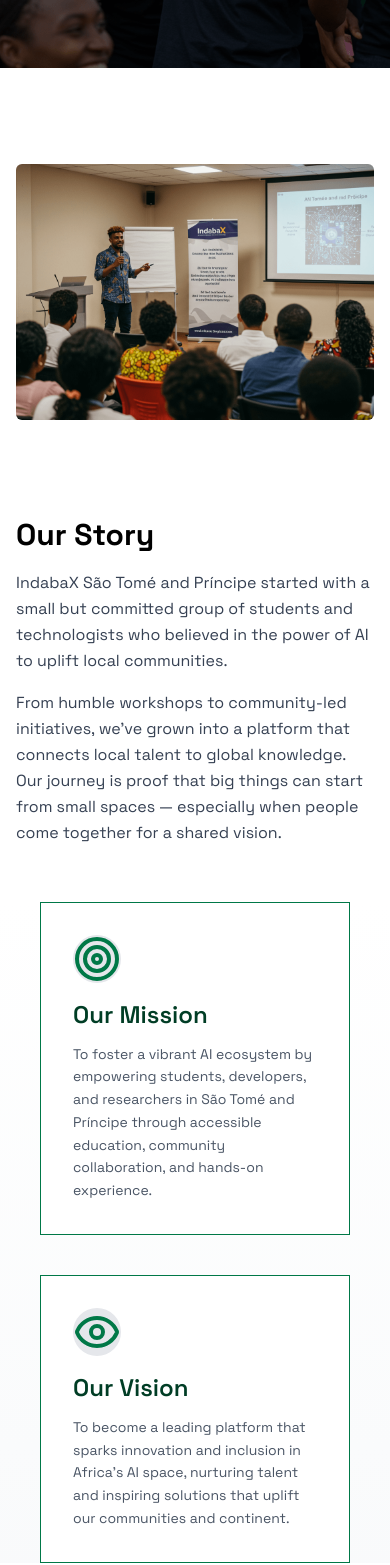
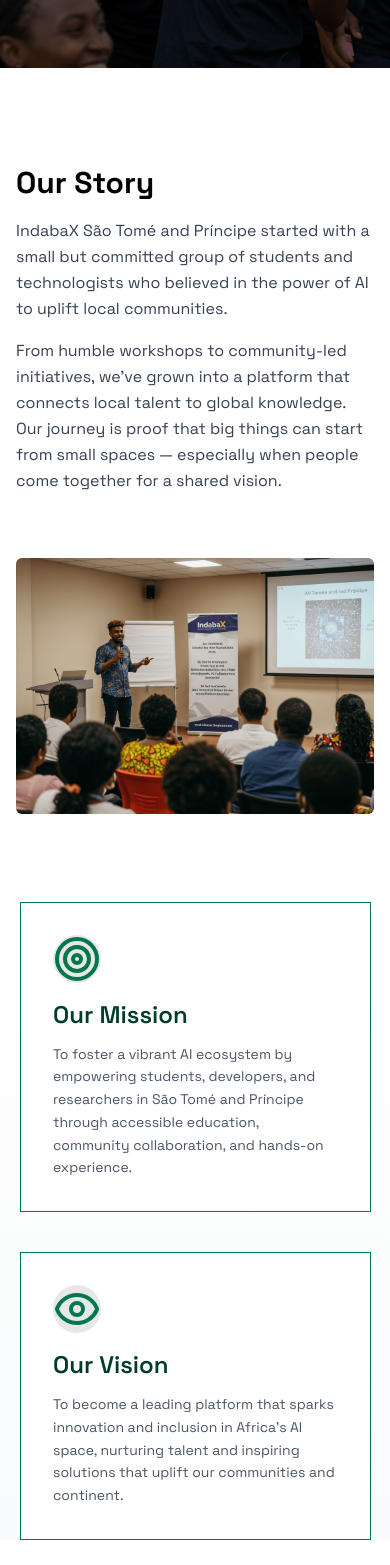
Before and after one commit to MOSOBELULU/indabaX, a React (Vite) app: page /aboutus in a window 390 px wide. Shown: the part 432-1997 px from the top of the page. Built offline with nearby package versions, Linux system fonts and the light colour scheme.

Commit message:
wip: fixing mission and vision padding

```diff
--- a/src/components/about/MissionVision.jsx
+++ b/src/components/about/MissionVision.jsx
@@ -14,7 +14,9 @@ export default function MissionVision() {
           whileInView={{ opacity: 1, x: 0 }}
           transition={{ duration: 0.8, ease: "easeInOut" }}
           viewport={{ once: true }}
-          className="bg-white p-8 shadow-l  border border-[#007847]"
+className="bg-white p-8 shadow-l border border-[#007847] w-[90vw] -ml-5 md:w-auto"
+
+
         >
           <Target className="text-[#007847] rounded-full bg-gray-200 w-12 h-12 mb-4" />
           <h3 className="text-2xl font-semibold mb-3 text-[#003d25]">Our Mission</h3>
@@ -31,7 +33,7 @@ export default function MissionVision() {
           whileInView={{ opacity: 1, x: 0 }}
           transition={{ duration: 0.8, ease: "easeInOut", delay: 0.1 }}
           viewport={{ once: true }}
-          className="bg-white p-8 shadow-l border border-[#007847]  "
+          className="bg-white p-8 shadow-l border border-[#007847] w-[90vw] -ml-5 md:w-auto "
         >
 
           <Eye className="text-[#007847] rounded-full bg-gray-200 w-12 h-12 mb-4" />
--- a/src/components/about/OurStory.jsx
+++ b/src/components/about/OurStory.jsx
@@ -5,9 +5,7 @@ export default function OurStory() {
   return (
     <section className="py-24 bg-white sm:py-32 lg:py-40">
       <div className="max-w-7xl px-4 sm:px-6 lg:px-8 mx-auto">
-    <div className="grid grid-cols-1 md:grid-cols-2 items-center gap-y-16 md:gap-y-24 md:gap-x-24">
-
-
+        <div className="flex flex-col-reverse md:grid md:grid-cols-2 items-center gap-y-16 md:gap-y-24 md:gap-x-24">
           <motion.div
             initial={{ opacity: 0, x: -40 }}
             whileInView={{ opacity: 1, x: 0 }}
@@ -29,15 +27,12 @@ export default function OurStory() {
                 transition={{
                   duration: 4,
                   repeat: Infinity,
-    ease: "easeInOut"
+                  ease: "easeInOut",
                 }}
                 className="hidden md:block absolute h-48 sm:h-56 md:h-70 origin-bottom-right scale-90 rounded-md -bottom-10 -right-10 shadow-xl hover:scale-100 transition-transform duration-500"
               />
-
             </div>
           </motion.div>
-
-
 
           <motion.div
             initial={{ opacity: 0, x: 40 }}
@@ -50,15 +45,15 @@ export default function OurStory() {
               Our Story
             </h2>
             <p className="mt-4 text-base sm:text-lg leading-relaxed text-gray-700">
-              IndabaX São Tomé and Príncipe started with a small but committed group
-              of students and technologists who believed in the power of AI to uplift
-              local communities.
+              IndabaX São Tomé and Príncipe started with a small but committed
+              group of students and technologists who believed in the power of
+              AI to uplift local communities.
             </p>
             <p className="mt-4 text-base sm:text-lg leading-relaxed text-gray-700">
-              From humble workshops to community-led initiatives, we’ve grown into a
-              platform that connects local talent to global knowledge. Our journey is
-              proof that big things can start from small spaces — especially when people
-              come together for a shared vision.
+              From humble workshops to community-led initiatives, we’ve grown
+              into a platform that connects local talent to global knowledge.
+              Our journey is proof that big things can start from small spaces —
+              especially when people come together for a shared vision.
             </p>
           </motion.div>
         </div>
--- a/src/components/reusable/CTA.jsx
+++ b/src/components/reusable/CTA.jsx
@@ -1,11 +1,11 @@
 /* eslint-disable no-unused-vars */
-import { Users, ArrowUp } from "lucide-react";
+import { ArrowUp } from "lucide-react";
 import { motion } from "framer-motion";
 
 export default function CTA() {
   return (
   <motion.section
-  className="relative text-black py-12 px-6 sm:px-10 md:px-20 max-w-5xl mx-auto my-12 rounded-2xl overflow-hidden"
+  className="relative py-12 px-6 sm:px-10 md:px-20 max-w-5xl mx-auto my-12  overflow-hidden"
   initial={{ opacity: 0, y: 40 }}
   animate={{ opacity: 1, y: 0 }}
   transition={{ duration: 0.8, ease: "easeOut" }}
@@ -19,7 +19,7 @@ export default function CTA() {
 
   <div className="relative z-10 text-white">
     <div className="flex flex-col sm:flex-row items-center sm:items-center gap-4 mb-6">
-      <Users className="w-10 h-10 text-white" />
+
       <h2 className="text-2xl sm:text-3xl font-semibold tracking-wide">
         Join Our Growing AI Community
       </h2>
--- a/src/pages/Register.jsx
+++ b/src/pages/Register.jsx
@@ -1,5 +1,5 @@
 import RegisterHero from "../components/register/RegisterHero"
-import WhyJoin from "../components/register/WhyJoin"
+import WhyJoin from "../components/reusable/CTA"
 import RegistrationForm from "../components/register/RegistrationForm"
 import CTA from "../components/reusable/CTA"
 import { useRef } from "react"
```
Also changed, not shown: src/components/reusable/WhyJoin.jsx (renamed from src/components/register/WhyJoin.jsx). Lines whose indentation alone changed are shown as unchanged.
